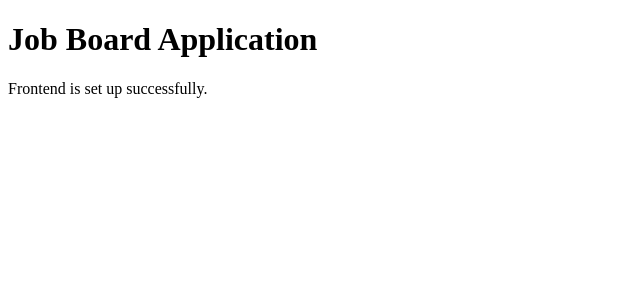
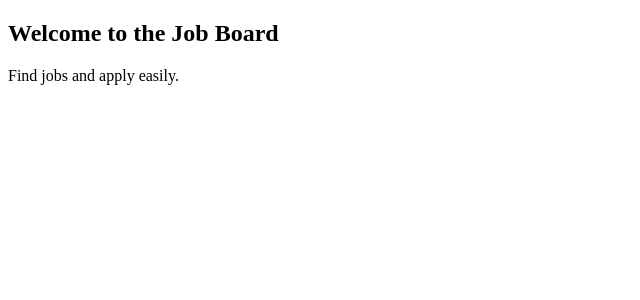
Before and after one commit to dhyankj/CODSOFT, a React (Create React App) app in the folder client/: page / in a window 1280 px wide. Shown: the top 300 px of the page, without its empty margins (0-640 px from the left). Built offline with nearby package versions, Linux system fonts and the light colour scheme.

Commit message:
Added Home page component

```diff
--- a/client/src/App.js
+++ b/client/src/App.js
@@ -1,8 +1,9 @@
+import Home from "./pages/Home";
+
 function App() {
   return (
     <div>
-      <h1>Job Board Application</h1>
-      <p>Frontend is set up successfully.</p>
+      <Home />
     </div>
   );
 }
--- /dev/null
+++ b/client/src/pages/Home.js
@@ -0,0 +1,10 @@
+function Home() {
+  return (
+    <div>
+      <h2>Welcome to the Job Board</h2>
+      <p>Find jobs and apply easily.</p>
+    </div>
+  );
+}
+
+export default Home;
```
